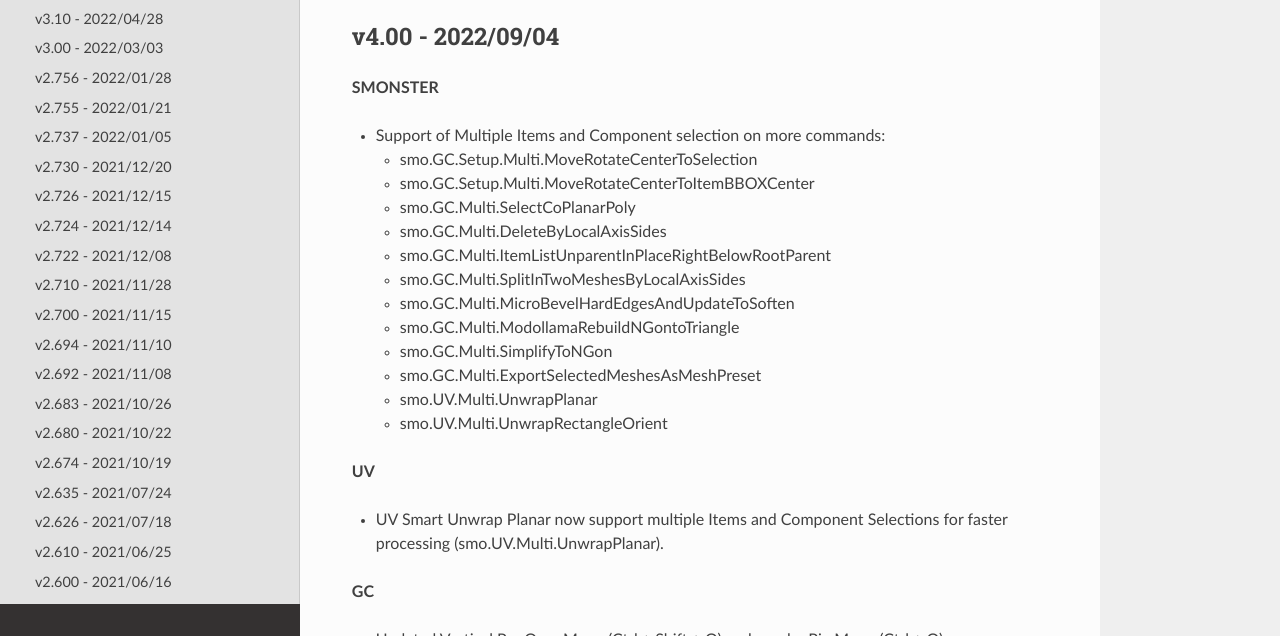
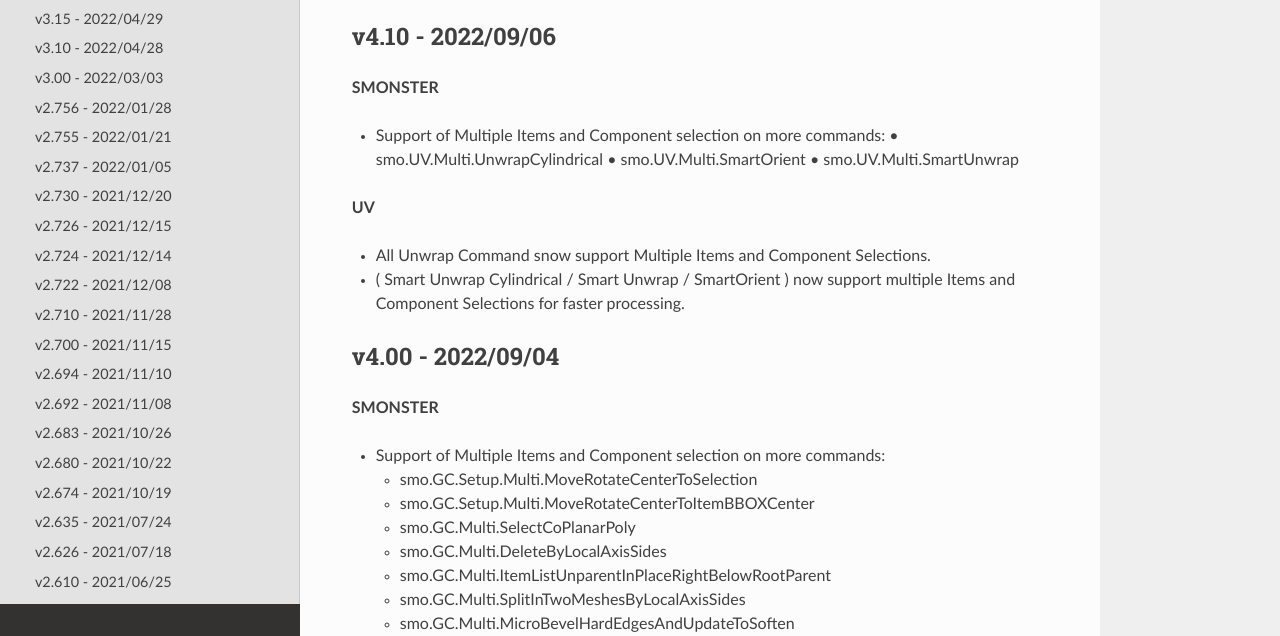
Before and after one commit to smoluck/SMONSTER_DOC, a Sphinx documentation site: the page built from docs/source/updatelog.rst, in a window 1280 px wide and 900 px high, cut to the strip 264-900 px from the top of the window. Built offline with Sphinx 7.4.7 and the Read the Docs theme 2.0.0, drawn with Linux system fonts in a browser that asks for light colours.

Commit message:
updatelog

```diff
--- a/docs/source/kits.rst
+++ b/docs/source/kits.rst
@@ -15,7 +15,7 @@
     MESHOPS (Total Pack v1 + v2 + POLY FUSE 2D) (v 2.30)
     MIFABOMA (v 4.00)
     QUICK TAG (v 2.70)
-    UV (v 4.00)
+    UV (v 4.10)
     VENOM (v 2.10)	(Only on Mdoo14.1 and Up)
 
 --- LIVELINK KITS ---
--- a/docs/source/updatelog.rst
+++ b/docs/source/updatelog.rst
@@ -3,6 +3,24 @@
 
 .. autosummary::
    :toctree: generated
+
+
+.. _4100:
+
+v4.10 - 2022/09/06
+-------------------
+
+**SMONSTER**
+
+• Support of Multiple Items and Component selection on more commands:
+  • smo.UV.Multi.UnwrapCylindrical
+  • smo.UV.Multi.SmartOrient
+  • smo.UV.Multi.SmartUnwrap
+
+**UV**
+
+• All Unwrap Command snow support Multiple Items and Component Selections.
+• ( Smart Unwrap Cylindrical / Smart Unwrap / SmartOrient ) now support multiple Items and Component Selections for faster processing.
 
 
 
```
